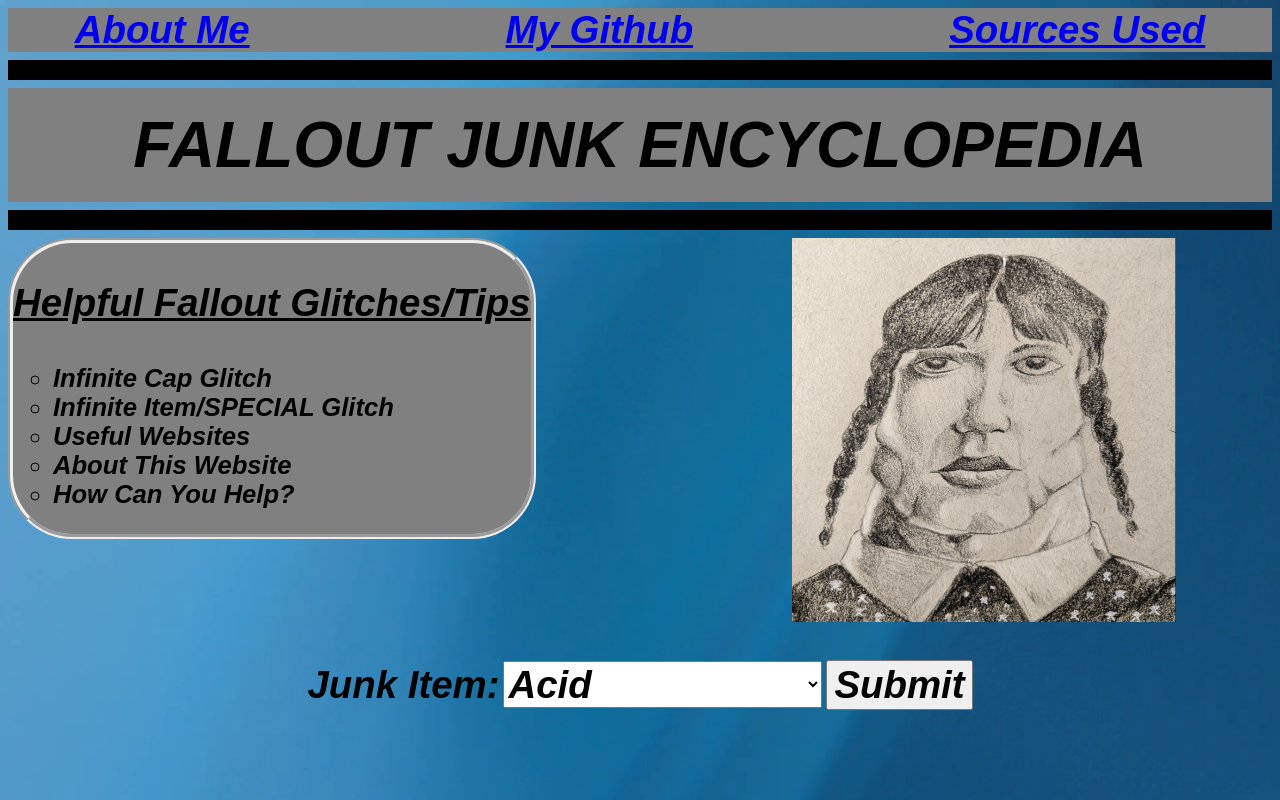
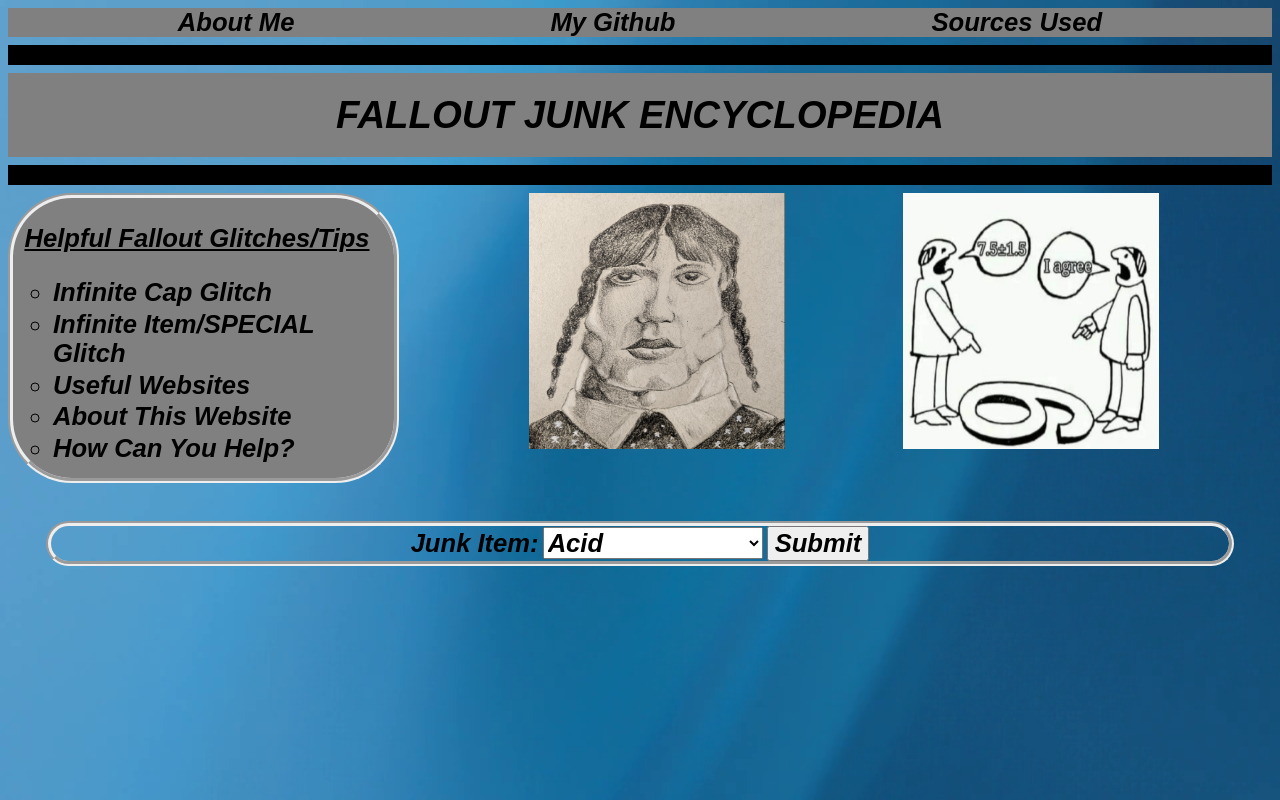
Before and after one commit to bnbinder/bossmaster.github.io, a plain HTML site: page css and html/html/index.html in a window 1280 px wide. Drawn offline with nearby package versions, Linux system fonts and the light colour scheme.

Commit message:
folders and style stuff

```diff
--- /dev/null
+++ b/css and html/css/aboutMe.css
@@ -0,0 +1,15 @@
+.title {
+    display: grid;
+    background-color:gray;
+    border: 20px solid gray;
+}
+.center-fit {
+    max-width: 100%;
+    max-height: 100vh;
+    margin: auto;
+    padding:0;
+    font-family: Arial;
+    font-style: italic;
+    font-weight: bold;
+    font-size: 5vw;
+}
--- /dev/null
+++ b/css and html/css/style.css
@@ -0,0 +1,137 @@
+body {
+    background-image: url('../images/back.png');
+    background-repeat: no-repeat;
+    background-attachment: fixed;
+    background-size: 100% 100%;
+}
+
+.topLinks {
+    padding: 0;
+    margin: 0;
+    align-items: center;
+    justify-content: center;
+    background-color: gray;
+    display: flex;
+    font-family: Arial;
+    font-style: italic;
+    font-weight: bold;
+    font-size: 2vw;
+}
+
+.aboutMe {
+    padding-right: 20vw;
+    margin: 0;
+    background-color: gray;
+    color:black;
+    text-decoration: none;
+}
+
+.aboutMe:hover {
+    color: blue;
+}
+
+.github {
+    padding: 0;
+    margin: 0;
+    background-color: gray;
+    text-decoration: none;
+    color:black;
+}
+
+.github:hover {
+    color: blue;
+}
+
+.sources {
+    color:black;
+    padding: 0;
+    padding-left: 20vw;
+    margin: 0;
+    background-color: gray;
+    text-decoration: none;
+}
+
+.sources:hover {
+    color: blue;
+}
+
+
+.title {
+    display: grid;
+    background-color: gray;
+    border: 20px solid gray;
+}
+
+.center-fit {
+    max-width: 100%;
+    max-height: 100vh;
+    margin: auto;
+    padding: 0;
+    font-family: Arial;
+    font-style: italic;
+    font-weight: bold;
+    font-size: 3vw;
+}
+
+.JunkTab {
+    margin: 3%;
+    text-align: center;
+    border-style: groove;
+    border-width: thick;
+    border-radius: 5vw;
+}
+
+.ListTab {
+    display: inline-block;
+    background-color: gray;
+    border-style: groove;
+    border-width: thick;
+    border-radius: 5vw;
+    padding-bottom: 3%;
+}
+
+.rightImage {
+    display: inline-block;
+    width: 20vw;
+    vertical-align: top;
+    height: 20vw;
+    padding-left: 9%;
+}
+
+.leftImage {
+    display: inline-block;
+    width: 20vw;
+    vertical-align: top;
+    height: 20vw;
+    padding-left: 10%;
+}
+
+.textJunkListTab {
+    font-family: Arial;
+    font-style: italic;
+    font-weight: bold;
+    font-size: 2vw;
+    padding-right: 3%;
+    margin-bottom: -6%;
+}
+
+.textJunkListTab:hover {
+    color: blue;
+}
+
+.textJunkListTitle {
+    font-family: Arial;
+    font-style: italic;
+    text-decoration: underline;
+    font-weight: bold;
+    font-size: 2vw;
+    padding-left: 3%;
+}
+
+
+.junkItemInputText {
+    font-family: Arial;
+    font-style: italic;
+    font-weight: bold;
+    font-size: 2vw;
+}
--- a/index.html
+++ b/css and html/html/index.html
@@ -1,17 +1,17 @@
 <!DOCTYPE html>
     <head>
         <script src="https://ajax.googleapis.com/ajax/libs/jquery/3.6.1/jquery.min.js"></script>
-        <link rel = "stylesheet" type = "text/css" href = "style.css">
+        <link rel = "stylesheet" type = "text/css" href = "../css/style.css">
     </head>
     <body>
         <div class = "topLinks">
-            <a href = "google.com" class = "aboutMe">
+            <a href = "../html/AboutMe.html" class = "aboutMe">
                 About Me
             </a>
             <a href = "https://github.com/bossmaster217" class = "github">
                 My Github
             </a>
-            <a href = "google.com" class = "sources">
+            <a href = "https://www.google.com" class = "sources">
                 Sources Used
             </a>
         </div>
@@ -26,13 +26,22 @@
             <h3 class = "textJunkListTitle">Helpful Fallout Glitches/Tips</h3>
                 <ul style = "list-style-type:circle" class = textJunkListTab>
                     <li>Infinite Cap Glitch</li>
+                </ul>
+                <ul style = "list-style-type:circle" class = textJunkListTab>
                     <li>Infinite Item/SPECIAL Glitch</li>
+                </ul>
+                <ul style = "list-style-type:circle" class = textJunkListTab>
                     <li>Useful Websites</li>
+                </ul>
+                <ul style = "list-style-type:circle" class = textJunkListTab>
                     <li>About This Website</li>
+                </ul>
+                <ul style = "list-style-type:circle" class = textJunkListTab>
                     <li>How Can You Help?</li>
                 </ul>
         </div>
-        <img src="filler.png"  class = "image">
+        <img src="../images/filler.png"  class = "leftImage">
+        <img src="../images/filler2.png"  class = "rightImage">
         <div class="JunkTab">
             <form onsubmit = "return doForm()" method="post" id = "form">
                 <label for = "Junk" class = "junkItemInputText">Junk Item:</label>
@@ -76,7 +85,7 @@
     <script>
     function doForm () {
         var data = $('form').serialize();
-        window.location.href = data.substring(5) + ".html";
+        window.location.href = "../html/" + data.substring(5) + ".html";
         return false;
       }
     </script>
--- a/style.css
+++ /dev/null
@@ -1,95 +0,0 @@
-body{
-    background-image: url('back.png');
-    background-repeat: no-repeat;
-    background-attachment: fixed;
-    background-size: 100% 100%;
-}
-
-.topLinks{
-    padding:0;
-    margin:0;
-    align-items: center;
-    justify-content: center;
-    background-color:gray;
-    display: flex;
-    font-family: Arial;
-    font-style: italic;
-    font-weight: bold;
-    font-size: 3vw;
-}
-
-.aboutMe{
-    padding-right:20vw;
-    margin:0;
-    background-color:gray;
-}
-
-.github{
-    padding:0;
-    margin:0;
-    background-color:gray;
-}
-.sources{
-    padding:0;
-    padding-left: 20vw;
-    margin:0;
-    background-color:gray;
-}
-
-.title {
-    display: grid;
-    background-color:gray;
-    border: 20px solid gray;
-}
-.center-fit {
-    max-width: 100%;
-    max-height: 100vh;
-    margin: auto;
-    padding:0;
-    font-family: Arial;
-    font-style: italic;
-    font-weight: bold;
-    font-size: 5vw;
-}
-
-.JunkTab {
-    padding:3%;
-    text-align: center;
-}
-
-.ListTab {
-    display:inline-block;
-    background-color:gray;
-    border-style: groove;
-    border-width: thick;
-    border-radius: 5vw;
-}
-
-.image {
-    display:inline-block;
-    width:30vw;
-    vertical-align:top;
-    height:30vw;
-    padding-left: 20%;
-}
-.textJunkListTab {
-    font-family:  Arial;
-    font-style: italic;
-    font-weight: bold;
-    font-size: 2vw;
-}
-
-.textJunkListTitle {
-    font-family: Arial;
-    font-style: italic;
-    text-decoration: underline;
-    font-weight: bold;
-    font-size: 3vw;
-}
-
-.junkItemInputText {
-    font-family: Arial;
-    font-style: italic;
-    font-weight: bold;
-    font-size: 3vw;
-}
```
Also changed, not shown: css and html/html/AboutMe.html (added, +15 -0 lines), css and html/html/Acid.html (renamed from Acid.html), css and html/images/back.png (renamed from back.png), css and html/images/filler.png (renamed from filler.png), css and html/images/filler2.png (added), 1 other file.
